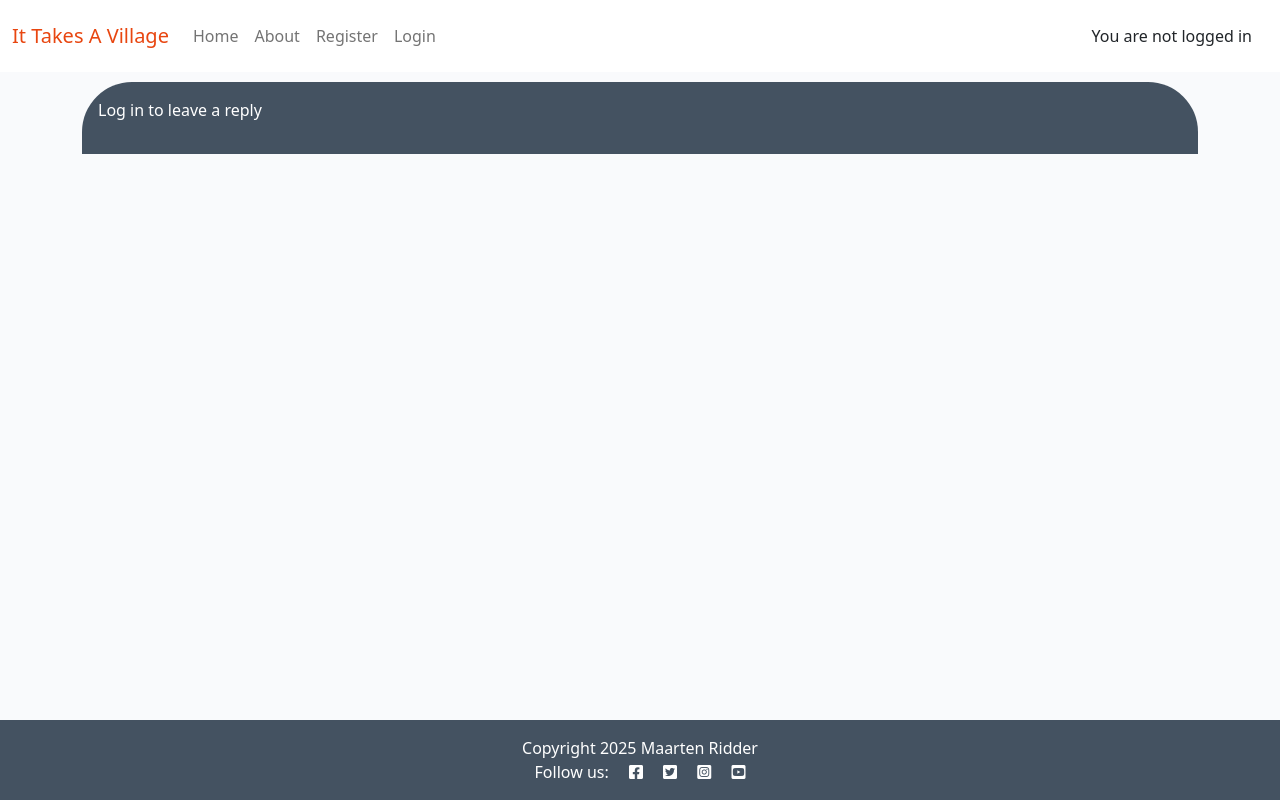
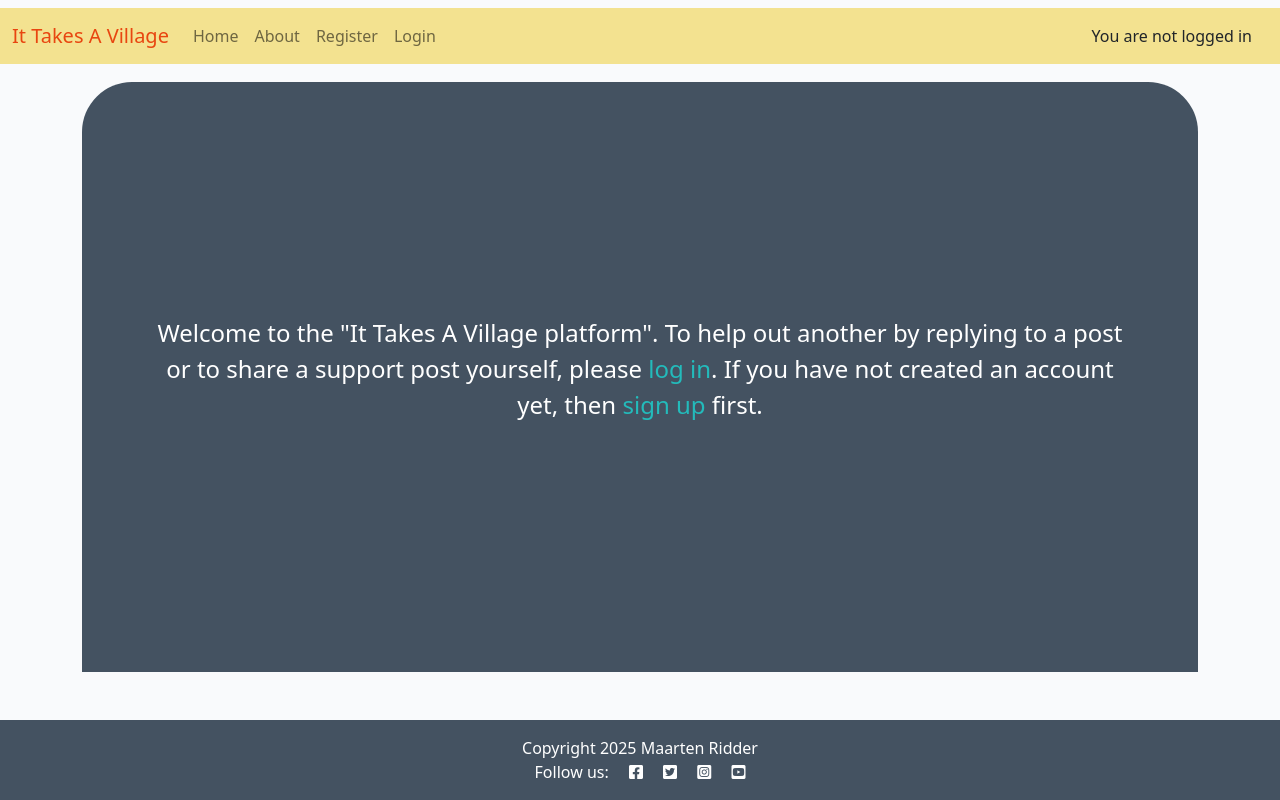
Before and after one commit to MJRidder/village-app, a Django app: page /support_post/ in a window 1280 px wide. Run offline with Django 4.2, Linux system fonts and the light colour scheme; some libraries are stand-ins or nearby versions.

Commit message:
quick commit

```diff
--- a/static/css/style.css
+++ b/static/css/style.css
@@ -186,4 +186,19 @@ body {
     color: rgb(222, 146, 168);
 }
 
-/* Back to top button */
+#support_post_error {
+    font-size: 150%;
+    justify-content: center;
+    text-align: center;
+    padding: 20% 5%;
+}
+
+#reply_error {
+    width: 100%;
+    color: white;
+    background-color: #445261;
+    border-radius: 25px;
+    justify-content: center;
+    text-align: center;
+    padding: 1% 20%;
+}
--- a/static/js/replies.js
+++ b/static/js/replies.js
@@ -20,9 +20,9 @@ const deleteConfirm = document.getElementById("deleteConfirm");
 for (let button of editButtons) {
   button.addEventListener("click", (e) => {
     let replyId = e.target.getAttribute("reply_id");
-    console.log("this is reply ID", replyId);
+    // console.log("this is reply ID", replyId);
     let replyContent = document.getElementById(`reply${replyId}`).innerText;
-    console.log("this is reply content", replyContent);
+    // console.log("this is reply content", replyContent);
     replyText.value = replyContent;
     submitButton.innerText = "Update";
     respondForm.setAttribute("action", `edit_reply/${replyId}`);
--- a/support/templates/support/support_post.html
+++ b/support/templates/support/support_post.html
@@ -2,36 +2,34 @@
 {% load static %}
 {% load crispy_forms_tags %}
 
-{% block content %}
-
+{%block content %}
 <div class="masthead-fluid mb-4">
   <div class="container">
     <div class="row g-0">
       <div class="col support-post-border">
         <div class="div">
-
-
           <div class="card-body">
             {% if user.is_authenticated %}
             <h3>Add your Support post below</h3>
             <p>Posting as: {{ user.username }}</p>
-                <form id="supportForm" method="post" style="margin-top: 0.5em;">
+            <form id="supportForm" method="post" style="margin-top: 0.5em">
 
-                  <!-- Using the formset
-                  {{ form.as_p }} -->
+              {{ support_form | crispy }} {% csrf_token %}
 
-                  {{ support_form | crispy }}
-                  {% csrf_token %}
-
-                  <button id="submitButton" type="submit"
-                  class="btn btn-signup btn-lg">Submit</button>
+              <button id="submitButton" type="submit" class="btn btn-signup btn-lg">
+                Submit
+              </button>
             </form>
             {% else %}
-                <p>Log in to leave a reply</p>
-                <!-- IMPORT - need to add a link to sign in/register here -->
+            <p id="support_post_error">
+              Welcome to the "It Takes A Village platform". To help out another by
+              replying to a post or to share a support post yourself, please
+              <a class="link" href="{{ login_url }}">log in</a>. If you have not
+              created an account yet, then
+              <a class="link" href="{{ signup_url }}">sign up</a> first.
+            </p>
             {% endif %}
           </div>
-
         </div>
       </div>
     </div>
@@ -39,29 +37,40 @@
 </div>
 
 <!-- Integrate a confirmation modal to show when a form is left uncompleted -->
-<div class="modal fade" id="deleteModal" tabindex="-1"
-aria-labelledby="deleteModalLabel" aria-hidden="true">
+<!-- Add in functionality to return the user back to the index page after completing form -->
+
+
+<!-- <div
+  class="modal fade"
+  id="deleteModal"
+  tabindex="-1"
+  aria-labelledby="deleteModalLabel"
+  aria-hidden="true"
+>
   <div class="modal-dialog">
     <div class="modal-content">
       <div class="modal-header">
-      <h5 class="modal-title"
-        id="deleteModalLabel">Delete reply?</h5>
-      <button type="button" class="btn-close"
-        data-bs-dismiss="modal" aria-label="Close"></button>
+        <h5 class="modal-title" id="deleteModalLabel">Delete reply?</h5>
+        <button
+          type="button"
+          class="btn-close"
+          data-bs-dismiss="modal"
+          aria-label="Close"
+        ></button>
       </div>
       <div class="modal-body">
-      Are you sure you want to delete your reply?
-      This action cannot be undone.
+        Are you sure you want to delete your reply? This action cannot be
+        undone.
       </div>
       <div class="modal-footer">
-      <button type="button" class="btn btn-secondary"
-        data-bs-dismiss="modal">Close</button>
-      <a id="deleteConfirm" href="#" class="btn
-        btn-danger">Delete</a>
+        <button type="button" class="btn btn-secondary" data-bs-dismiss="modal">
+          Close
+        </button>
+        <a id="deleteConfirm" href="#" class="btn btn-danger">Delete</a>
       </div>
     </div>
   </div>
-</div>
+</div> -->
 
 {% endblock content %}
 
--- a/support/views.py
+++ b/support/views.py
@@ -53,7 +53,7 @@ def support_detail(request, slug):
             "replies": replies,
             "reply_count": reply_count,
             "reply_form": reply_form,
-        },
+        }
     )
 
 
--- a/templates/account/login.html
+++ b/templates/account/login.html
@@ -12,9 +12,8 @@
         <div class="col-md-8 mt-3 offset-md-2">
             <h3>{% trans "Sign In" %}</h3>
 
-            <p>{% blocktrans %}Welcome back to the code|star blog. To leave a comment or like a post, please log in. If
-                you
-                have not created an account yet, then <a class="link" href="{{ signup_url }}">sign up</a>
+            <p>{% blocktrans %}Welcome back to the It Takes A Village platform. To help out another or share a support post, please log in. If
+                you have not created an account yet, then <a class="link" href="{{ signup_url }}">sign up</a>
                 first.{% endblocktrans %}</p>
         </div>
     </div>
--- a/templates/base.html
+++ b/templates/base.html
@@ -2,6 +2,7 @@
 
 {% url 'home' as home_url %}
 {% url 'about' as about_url %}
+{% url 'support_post' as supportpost_url %}
 {% url 'account_login' as login_url %}
 {% url 'account_signup' as signup_url %}
 {% url 'account_logout' as logout_url %}
@@ -32,8 +33,8 @@
 <body class="d-flex flex-column h-100 main-bg">
 
     <!-- Navigation -->
-    <nav class="navbar navbar-expand-lg navbar-light bg-white">
-        <div class="container-fluid">
+    <nav class="navbar navbar-expand-lg navbar-light bg-yellow">
+        <div class="container-fluid" style="background-color: #f3e290;">
             <a class="navbar-brand" href="{% url 'home' %}"><span class="red-o">It Takes A Village</span></a>
             <button class="navbar-toggler" type="button" data-bs-toggle="collapse" data-bs-target="#navbarText"
                 aria-controls="navbarText" aria-expanded="false" aria-label="Toggle navigation">
@@ -42,35 +43,30 @@
             <div class="collapse navbar-collapse" id="navbarText">
                 <ul class="navbar-nav me-auto mb-2 mb-lg-0">
                     <li class="nav-item">
-                        <a class="nav-link {% if request.path == home_url %}active{% endif %}" aria-current="page"
-                            href="{% url 'home' %}">Home</a>
+                        <a class="nav-link {% if request.path == home_url %}active{% endif %}"
+                            aria-current="page" href="{% url 'home' %}">Home</a>
                     </li>
                     <li class="nav-item">
-                        <a
-                          class="nav-link
-                          {% if request.path == about_url %}active{%endif%}"
-                          aria-current="page"
-                          href="{% url 'about' %}"
-                          >About</a
-                        >
-                      </li>
+                        <a class="nav-link {% if request.path == about_url %}active{%endif%}"
+                            aria-current="page" href="{% url 'about' %}">About</a>
+                    </li>
                     {% if user.is_authenticated %}
                     <li class="nav-item">
-                        <a class="nav-link {% if request.path == logout_url %}active{% endif %}" aria-current="page"
-                            href="{% url 'account_logout' %}">Logout</a>
+                        <a class="nav-link {% if request.path == logout_url %}active{% endif %}"
+                            aria-current="page" href="{% url 'account_logout' %}">Logout</a>
                     </li>
                     <li class="nav-item">
-                        <a class="nav-link {% if request.path == supportpost_url %}active{% endif %} btn btn-warning btn-outline-dark" aria-current="page"
-                            href="{% url 'support_post' %}">Create Support Post</a>
+                        <a class="nav-link {% if request.path == supportpost_url %}active{% endif %} btn btn-warning btn-outline-dark"
+                            aria-current="page" href="{% url 'support_post' %}">Create Support Post</a>
                     </li>
                     {% else %}
                     <li class="nav-item">
-                        <a class="nav-link {% if request.path == signup_url %}active{% endif %}" aria-current="page"
-                            href="{% url 'account_signup' %}">Register</a>
+                        <a class="nav-link {% if request.path == signup_url %}active{% endif %}"
+                            aria-current="page" href="{% url 'account_signup' %}">Register</a>
                     </li>
                     <li class="nav-item">
-                        <a class="nav-link {% if request.path == login_url %}active{% endif %}" aria-current="page"
-                            href="{% url 'account_login' %}">Login</a>
+                        <a class="nav-link {% if request.path == login_url %}active{% endif %}"
+                            aria-current="page" href="{% url 'account_login' %}">Login</a>
                     </li>
                     {% endif %}
                 </ul>
--- a/village_app/urls.py
+++ b/village_app/urls.py
@@ -12,7 +12,7 @@ Class-based views
     2. Add a URL to urlpatterns:  path('', Home.as_view(), name='home')
 Including another URLconf
     1. Import the include() function: from django.urls import include, path
-    2. Add a URL to urlpatterns:  path('blog/', include('blog.urls'))
+    2. Add a URL to urlpatterns:  path('support/', include('support.urls'))
 """
 from django.contrib import admin
 from django.urls import path, include
```
Also changed, not shown: support/templates/support/index.html (+8 -2 lines), support/templates/support/support_detail.html (+7 -2 lines), README.md. Lines whose indentation alone changed are shown as unchanged.
